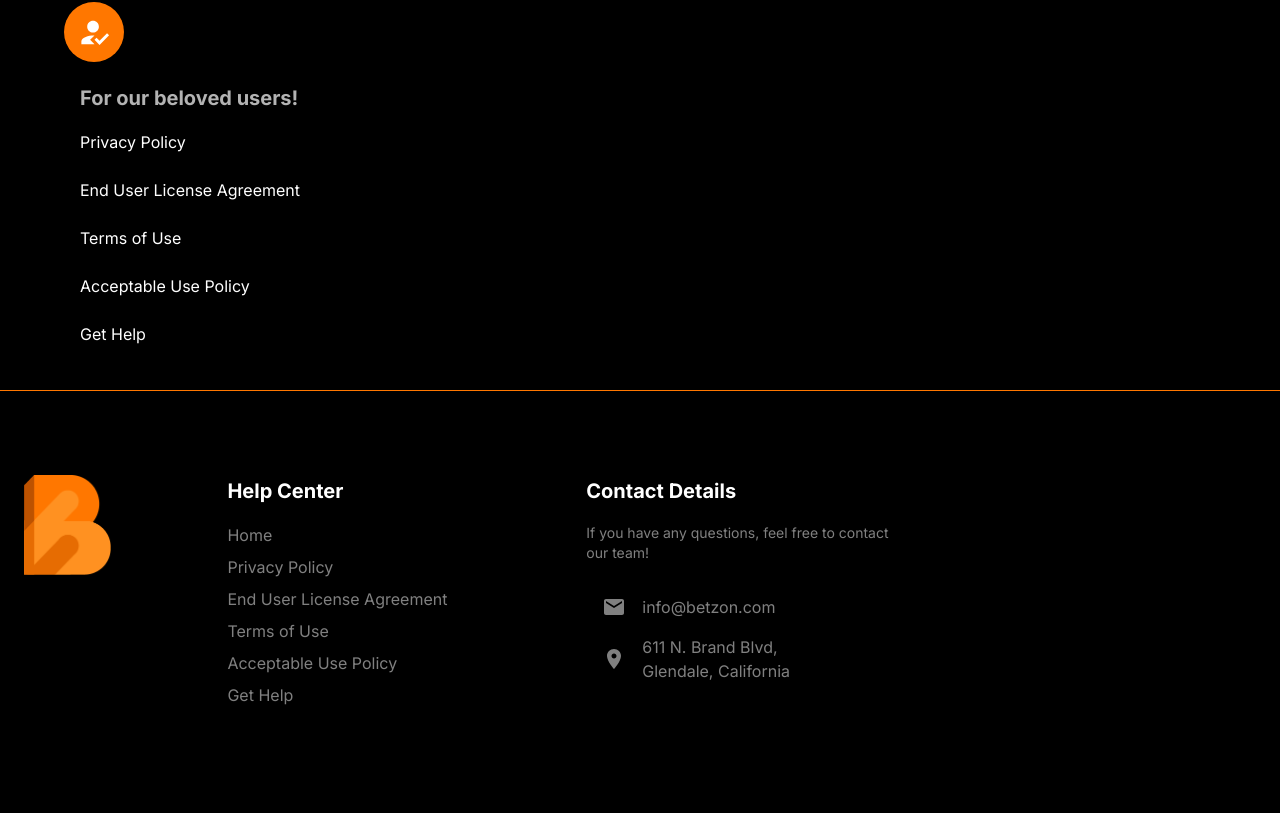
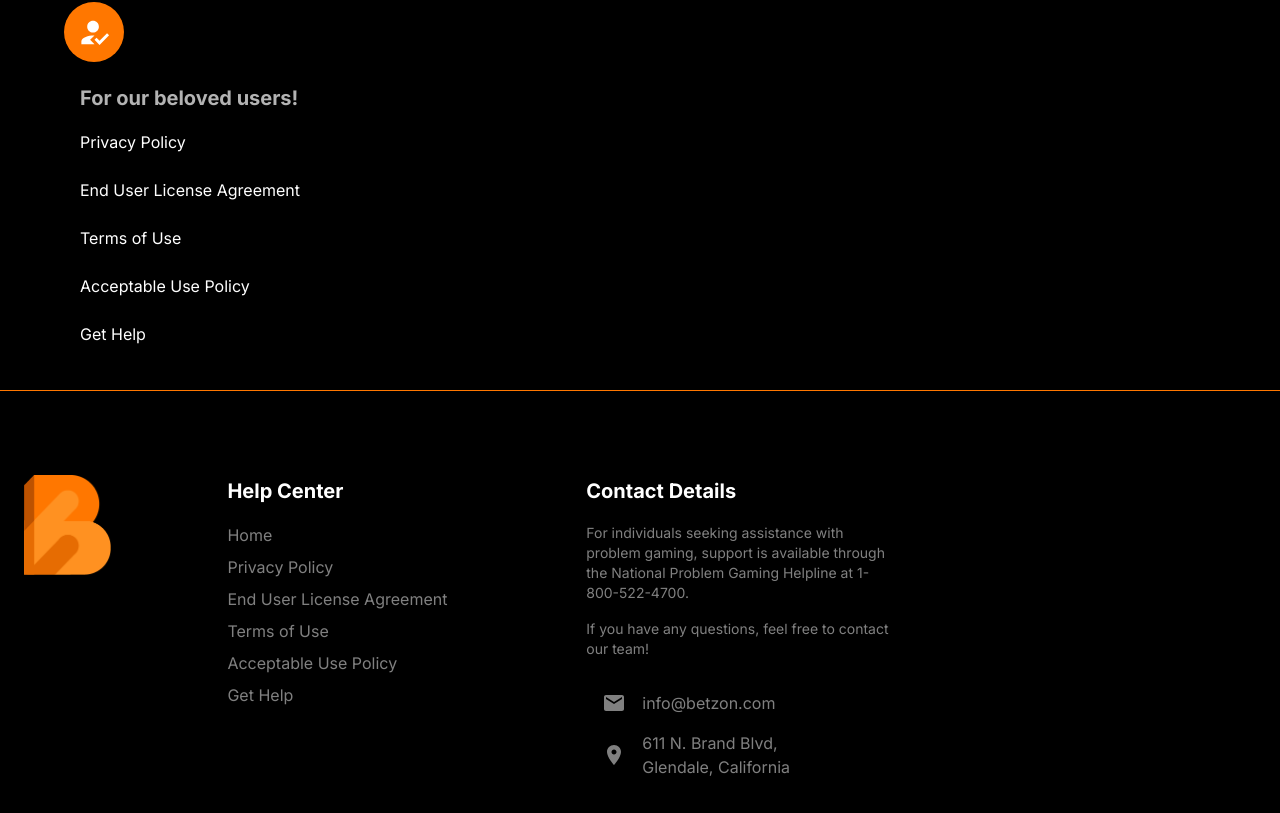
Before and after one commit to betzon/betzon, a Next.js app: page /help-center in a window 1280 px wide. Shown: the part 532-1345 px from the top of the page. Before the commit the page ends 1287 px from the top, so only its background shows below. Built offline with nearby package versions, Linux system fonts and the light colour scheme.

Commit message:
gambling message to footer

```diff
--- a/src/app/components/navigation/landing-footer.js
+++ b/src/app/components/navigation/landing-footer.js
@@ -136,6 +136,7 @@ const LandingFooter = () => {
 
                         <Stack spacing={2}>
                             <Typography variant='h6' sx={{ fontWeight: 700 }}>Contact Details</Typography>
+                            <Typography variant='body2' sx={{ color: theme.palette.dark.otherlight }}>For individuals seeking assistance with problem gaming, support is available through the National Problem Gaming Helpline at 1-800-522-4700.</Typography>
                             <Typography variant='body2' sx={{ color: theme.palette.dark.otherlight }}>If you have any questions, feel free to contact our team!</Typography>
 
                             <List spacing={1}>
```
